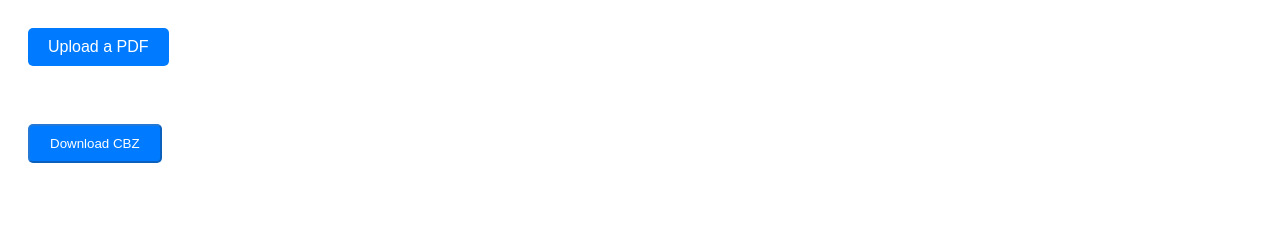
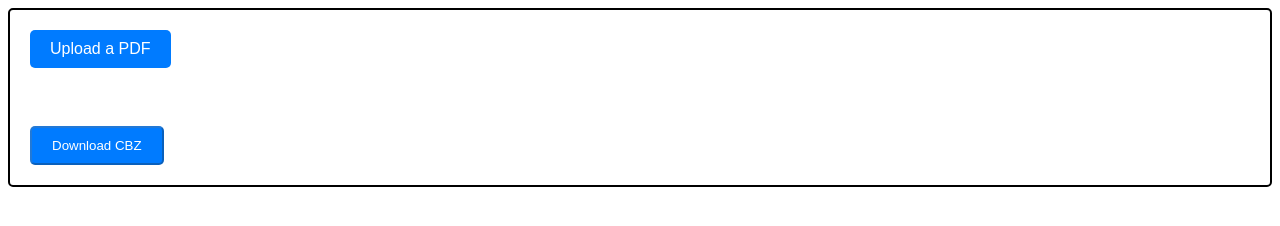
Before and after one commit to 46009361/pdf-cbz, a website: page index.html in a window 1280 px wide. Drawn offline with nearby package versions, Linux system fonts and the light colour scheme.

Commit message:
style: add border to form

```diff
--- a/style.css
+++ b/style.css
@@ -1,5 +1,10 @@
 body {
     font-family: Arial, Helvetica, sans-serif;
+}
+
+form {
+    border: 2px solid black;
+    border-radius: 5px;
 }
 
 #picker {
```
